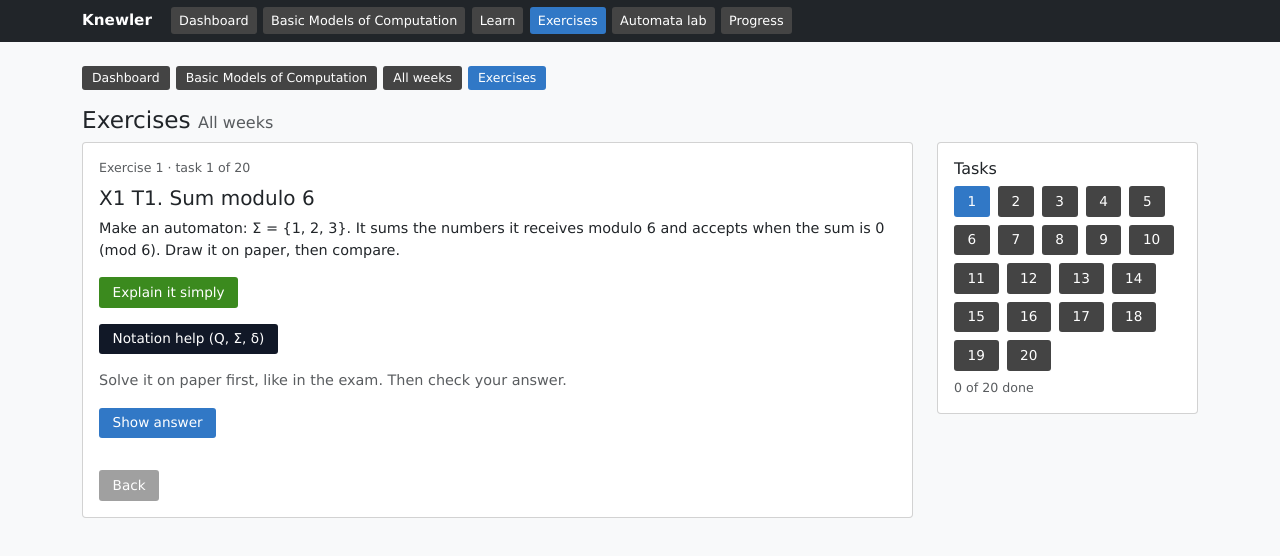
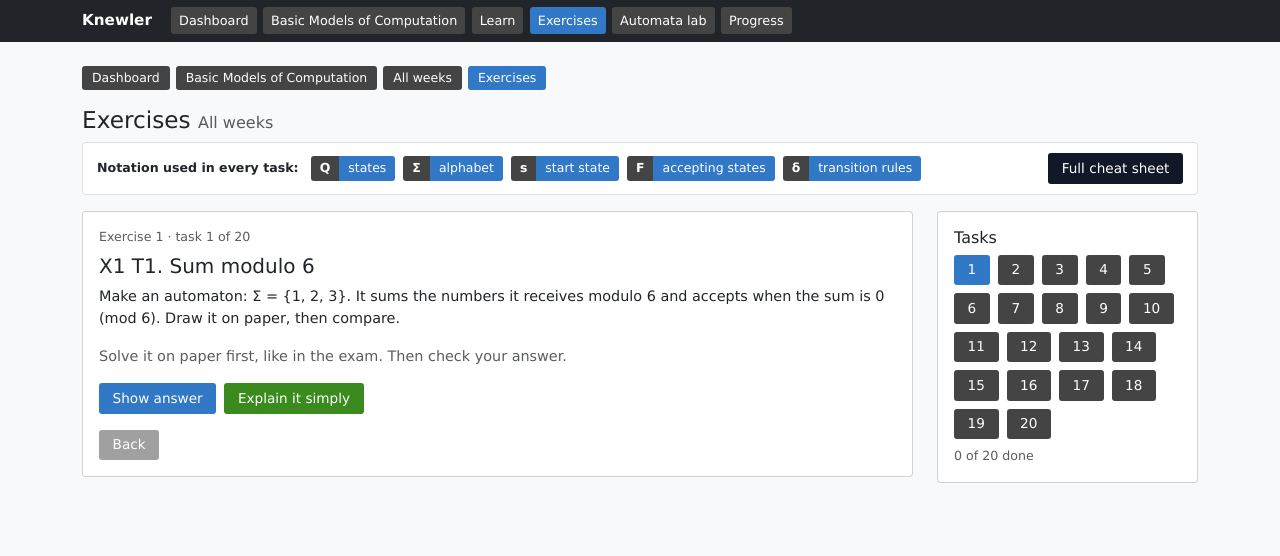
Before and after one commit to victorabuchi/knewler, a React (Vite) app: page /#/s/bmc/all/exercises in a window 1280 px wide. Shown: the top 556 px of the page. Built offline with nearby package versions, Linux system fonts and the light colour scheme.

Commit message:
BMC exercises: notation bar above the tasks; Explain it simply beside Show answer

```diff
--- a/src/components/PaperQuestion.jsx
+++ b/src/components/PaperQuestion.jsx
@@ -1,6 +1,5 @@
 import { useState } from 'react'
 import { Alert, Button } from 'react-bootstrap'
-import NotationHelp from './NotationHelp.jsx'
 import TermModal from './TermModal.jsx'
 
 const base = import.meta.env.BASE_URL ?? './'
@@ -13,7 +12,6 @@ function PaperQuestion({ item, onScore, onNext, lastLabel = 'Next' }) {
   const [simple, setSimple] = useState(false)
   const [verdict, setVerdict] = useState(null)
   const [term, setTerm] = useState(null)
-  const [notation, setNotation] = useState(false)
   const pages = item.pages ?? [item.page]
 
   const choose = (correct) => {
@@ -26,7 +24,9 @@ function PaperQuestion({ item, onScore, onNext, lastLabel = 'Next' }) {
       <h2 className="h5">{item.title}</h2>
       {item.prompt.map((p, i) => <p key={i} style={{ whiteSpace: 'pre-line' }}>{p}</p>)}
 
+      <p className="text-body-secondary">Solve it on paper first, like in the exam. Then check your answer.</p>
       <div className="d-flex flex-wrap gap-2 mb-3">
+        <Button variant={shown ? 'secondary' : 'primary'} onClick={() => setShown(!shown)} aria-expanded={shown}>{shown ? 'Hide answer' : 'Show answer'}</Button>
         {item.simple && <Button variant={simple ? 'secondary' : 'success'} onClick={() => setSimple(!simple)} aria-expanded={simple}>{simple ? 'Hide the simple explanation' : 'Explain it simply'}</Button>}
       </div>
       {simple && (
@@ -35,12 +35,6 @@ function PaperQuestion({ item, onScore, onNext, lastLabel = 'Next' }) {
           <ol className="mb-0 mt-2">{item.simple.map((s) => <li key={s} className="mb-2">{s}</li>)}</ol>
         </Alert>
       )}
-      <div className="mb-3">
-        <Button variant={notation ? 'secondary' : 'dark'} onClick={() => setNotation(!notation)} aria-expanded={notation}>{notation ? 'Hide notation help' : 'Notation help (Q, Σ, δ)'}</Button>
-      </div>
-      {notation && <NotationHelp />}
-      <p className="text-body-secondary">Solve it on paper first, like in the exam. Then check your answer.</p>
-      <Button variant={shown ? 'secondary' : 'primary'} onClick={() => setShown(!shown)} aria-expanded={shown} className="mb-3">{shown ? 'Hide answer' : 'Show answer'}</Button>
       {shown && (
         <>
           <Alert variant="light" className="border" role="region" aria-label="Answer">
--- a/src/index.css
+++ b/src/index.css
@@ -109,3 +109,9 @@ h1 small, h2 small { text-transform: none; }
 /* PDF viewer: pages fit the screen width, with zoom buttons; pinch-zoom and panning work on phones */
 .pdf-scroll { overflow: auto; background: #6b7280; border-radius: 4px; padding: 8px; touch-action: pan-x pan-y pinch-zoom; -webkit-overflow-scrolling: touch; }
 .pdf-page { display: block; background: #fff; margin: 0 auto 10px; box-shadow: 0 0 0 1px rgba(0,0,0,.15); }
+
+/* Notation bar above the BMC exercises: two-tone badges (symbol | meaning), like the shields.io label|value badges */
+.notation-bar { background: #fff; border: 1px solid var(--bs-border-color); border-radius: 4px; padding: 10px 14px; }
+.kn-chip { display: inline-flex; font-family: Verdana, 'DejaVu Sans', Geneva, sans-serif; font-size: .78rem; line-height: 1; border-radius: 3px; overflow: hidden; }
+.kn-chip-key { background: #444444; color: #fff; padding: 6px 9px; font-weight: 700; }
+.kn-chip-value { background: #3178C6; color: #fff; padding: 6px 9px; }
--- a/src/pages/Exercises.jsx
+++ b/src/pages/Exercises.jsx
@@ -2,6 +2,7 @@ import { useState } from 'react'
 import { Button, Card, Col, Row } from 'react-bootstrap'
 import { Navigate } from 'react-router-dom'
 import Crumbs from '../components/Crumbs.jsx'
+import NotationHelp from '../components/NotationHelp.jsx'
 import PaperQuestion from '../components/PaperQuestion.jsx'
 import QuestionCard from '../components/QuestionCard.jsx'
 import { useProgress } from '../hooks/useProgress'
@@ -12,6 +13,7 @@ function Exercises() {
   const { subjectId, week, valid, items, label } = useScope()
   const { progress, record } = useProgress()
   const [index, setIndex] = useState(0)
+  const [sheet, setSheet] = useState(false)
   const list = items.filter((i) => i.exercise)
   if (!valid) return <Navigate to="/" replace />
 
@@ -25,6 +27,18 @@ function Exercises() {
       <Crumbs subjectId={subjectId} week={week} current="Exercises" />
       <h1 className="h3">Exercises <small className="text-body-secondary fs-6">{label}</small></h1>
       {!list.length && <p className="text-body-secondary">No exercises here yet.</p>}
+      {list.some((i) => i.kind === 'paper' && i.subject === 'bmc') && (
+        <div className="notation-bar mb-3">
+          <div className="d-flex flex-wrap align-items-center gap-2">
+            <span className="small fw-semibold me-1">Notation used in every task:</span>
+            {[['Q', 'states'], ['Σ', 'alphabet'], ['s', 'start state'], ['F', 'accepting states'], ['δ', 'transition rules']].map(([symbol, meaning]) => (
+              <span key={symbol} className="kn-chip"><span className="kn-chip-key">{symbol}</span><span className="kn-chip-value">{meaning}</span></span>
+            ))}
+            <Button size="sm" variant={sheet ? 'secondary' : 'dark'} onClick={() => setSheet(!sheet)} aria-expanded={sheet} className="ms-lg-auto">{sheet ? 'Hide cheat sheet' : 'Full cheat sheet'}</Button>
+          </div>
+          {sheet && <div className="mt-3"><NotationHelp /></div>}
+        </div>
+      )}
       {item && (
         <Row className="g-4">
           <Col lg={9} className="order-2 order-lg-1">
```
Also changed, not shown: 1 other file (tests, documents, lock files or other folders).
